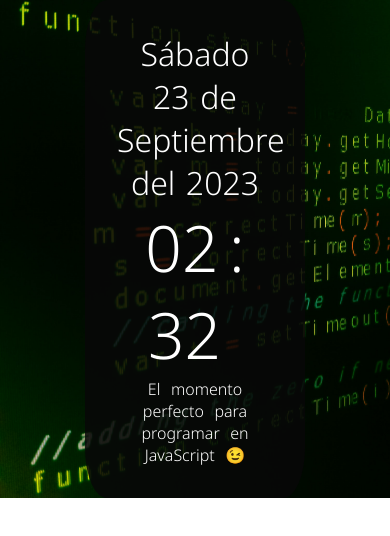
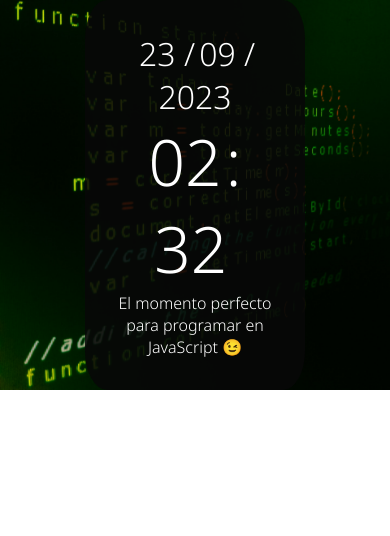
Before and after one commit to NinaLek/reloj-digital, a plain HTML site: page index.html in a window 390 px wide. Drawn offline with Linux system fonts and the light colour scheme.

Commit message:
mejoras responsive desde js y css

```diff
--- a/estilos.css
+++ b/estilos.css
@@ -31,6 +31,9 @@
     font-size: 2em;
 
 }
+.slash{
+    content-visibility: hidden;
+}
 
 .hora p{
     display: inline-block;
@@ -40,25 +43,28 @@
 /* -----------responsive------------------*/
 /*---------- menor a 1170---------------*/
 
-@media (max-width: 1170px) {
+@media (max-width: 750px) {
     body{
        display: flexbox;
        flex-direction: row;
         width: auto;
         align-items: center;
+        word-spacing: normal;
 
     }
     .contenedor{
             background: rgba(8, 8, 8, 0.856);
             border-radius: 10%;
             margin:auto;
-
-
      }
 
      /* borro los : y los segundos*/
-     .hora .minutos~p{
+     .dia, .hora .minutos~p,
+     .de{
         content-visibility: hidden;
+     }
+     .slash{
+        content-visibility: visible;
      }
 
 }
--- a/index.html
+++ b/index.html
@@ -16,9 +16,11 @@
             <!-- <p>Hoy es </p> -->
             <p class="dia" id="dia"></p>
             <p class="numero" id="numero"></p>
-            <p>de</p>
+            <p class="de">de</p>
+            <p class="slash">/</p>
             <p class="mes" id="mes"></p>
-            <p>del</p>
+            <p class="de">de</p>
+            <p class="slash">/</p>
             <p class="anio" id="anio"></p>
         </div>
         <div class="hora">
--- a/reloj.js
+++ b/reloj.js
@@ -26,11 +26,20 @@
 
         //ahora hay que mandarselos al index
         //array para el día de la semana
-        var semana = ['Domingo', 'Lunes','Martes','Miércoles','Jueves','Viernes','Sábado'];
-        pDiaSemana.textContent = semana[diaSemana];
-        //array para el mes
-        var meses = ['Enero', 'Febrero', 'Marzo', 'Abril', 'Mayo', 'Junio', 'Julio', 'Agosto', 'Septiembre', 'Octubre', 'Noviembre', 'Diciembre'];
-        pMes.textContent = meses[mes];
+        var anchoPantalla= window.innerWidth;//jugando con la pantalla
+        if (anchoPantalla>750){
+            var semana = ['Domingo', 'Lunes','Martes','Miércoles','Jueves','Viernes','Sábado'];
+            pDiaSemana.textContent = semana[diaSemana];
+            //array para el mes
+            var meses = ['Enero', 'Febrero', 'Marzo', 'Abril', 'Mayo', 'Junio', 'Julio', 'Agosto', 'Septiembre', 'Octubre', 'Noviembre', 'Diciembre'];
+            pMes.textContent = meses[mes];
+        }else{
+            if(mes<10){
+                mes="0"+(mes+1);
+                pMes.textContent = mes;
+            }
+
+        }
         pNumero.textContent = numero;
         pAnio.textContent = anio;
 
```
